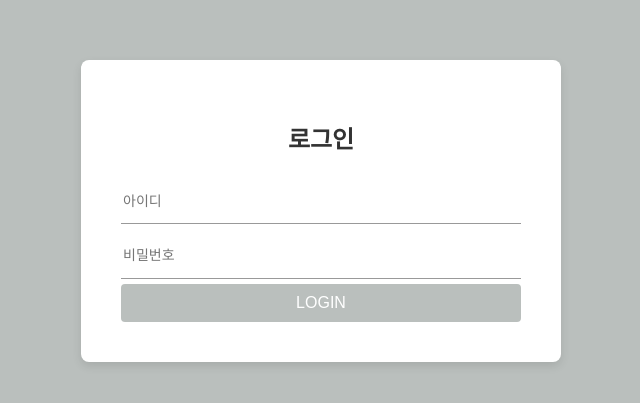
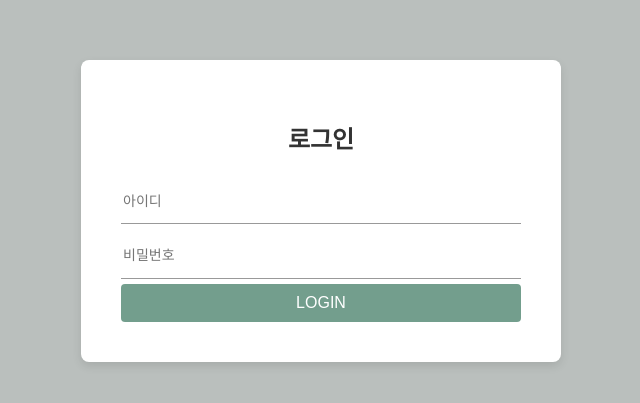
Before and after one commit to CHZEE93/projectJ, a React (Create React App) app in the folder projectj_front/: page /login in a window 1280 px wide. Shown: the part 189-592 px from the top of the page, without its empty margins (319-959 px from the left). Built offline with nearby package versions, Linux system fonts and the light colour scheme.

Commit message:
WideButton 컴포넌트  생성성

```diff
--- /dev/null
+++ b/projectj_front/src/Components/WideButton/index.tsx
@@ -0,0 +1,40 @@
+import styled from "styled-components";
+
+interface Props{
+    text: string;
+}
+
+const ButtonContainer = styled.div`
+    display:flex;
+    width: 100%;
+`
+
+const ButtonContent = styled.button.attrs<{ onClick?: () => void}>((props) =>({
+    onClick: props.onClick
+}))`
+    flex: 1;
+    padding: 10px 0px;
+    background-color:rgb(115, 158, 141);
+    color: white;
+    border: none;
+    border-radius: 4px;
+    font-size: 16px;
+    cursor: pointer;
+
+    &:hover {
+    background-color:rgb(147, 175, 164);
+    }
+`
+
+export default function WideButton({text}:Props){
+
+    const testHandler = () => {
+        alert('test')
+    }
+
+    return(
+    <ButtonContainer>
+        <ButtonContent onClick={testHandler}>{text}</ButtonContent>
+    </ButtonContainer>
+    );
+}
--- a/projectj_front/src/views/Login/index.tsx
+++ b/projectj_front/src/views/Login/index.tsx
@@ -1,5 +1,6 @@
 import styled from "styled-components";
 import InputBox from "../../Components/InputBox";
+import WideButton from "../../Components/WideButton";
 
 const LoginContainer = styled.div`
     display: flex;
@@ -27,17 +28,7 @@ const Title = styled.h2`
 
 const Button = styled.button`
   width: 100%;
-  padding: 10px;
-  background-color: #babfbd;
-  color: white;
-  border: none;
-  border-radius: 4px;
-  font-size: 16px;
-  cursor: pointer;
-
-  &:hover {
-    background-color: #6e7371;
-  }
+  p
 `;
 
 
@@ -48,7 +39,7 @@ export default function Login(){
             <Title>로그인</Title>
             <InputBox type="text" placeholder="아이디" />
             <InputBox type="password" placeholder="비밀번호"/>
-            <Button>LOGIN</Button>
+            <WideButton text="LOGIN" />
         </LoginBox>
     </LoginContainer>
     );
```
